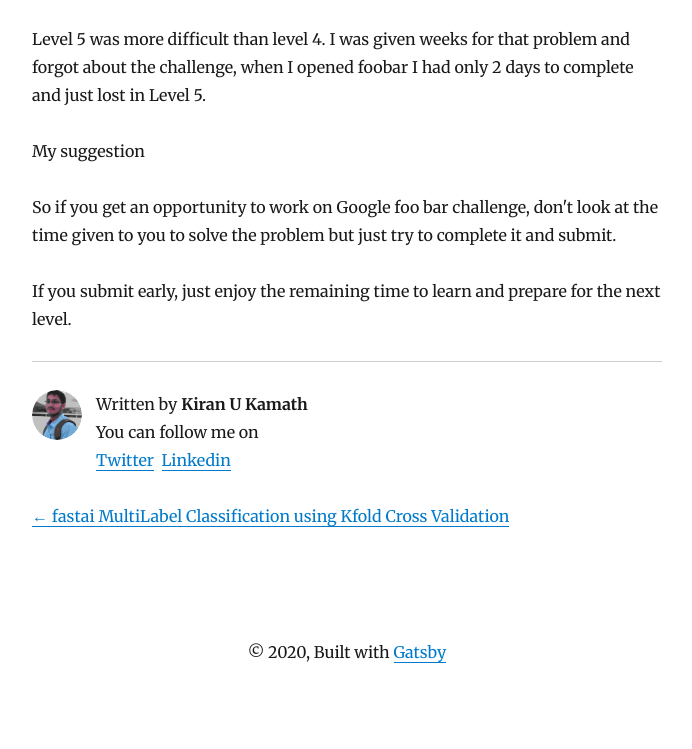
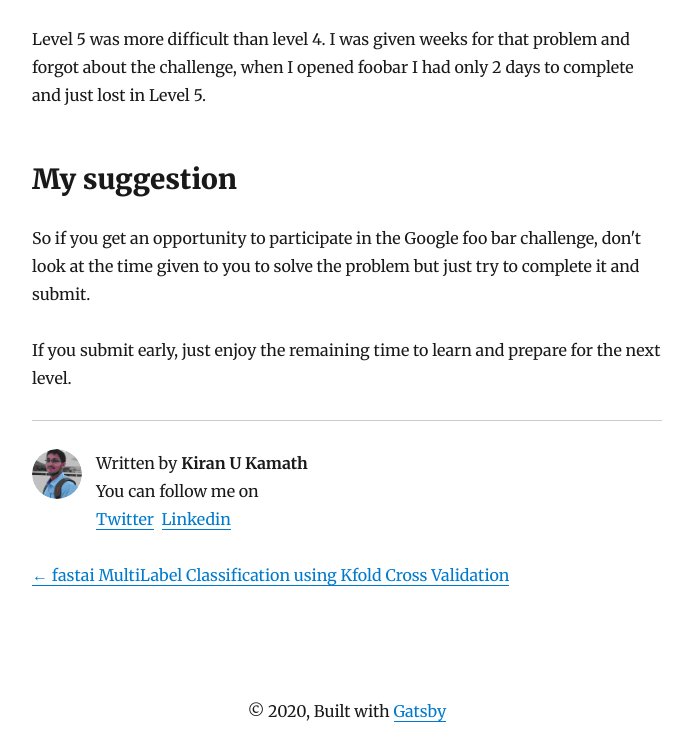
Before and after one commit to kiranukamath/myblogsite, a Gatsby site: page /blog/my-experience-of-google-foobar-challenge/ in a window 1280 px wide. Shown: the part 3451-4200 px from the top of the page, without its empty margins (293-985 px from the left). Before the commit the page ends 4141 px from the top, so only its background shows below. Built offline with nearby package versions, Linux system fonts and the light colour scheme; Gatsby itself is replaced by a stand-in of ours; some packages are replaced by stand-ins of ours.

Commit message:
Update Blog “my-experience-of-google-foobar-challenge”

```diff
--- a/content/blog/my-experience-of-google-foobar-challenge.md
+++ b/content/blog/my-experience-of-google-foobar-challenge.md
@@ -67,8 +67,8 @@ In foobar challenge time is not constraint till level 3 but if you are not worki
 
 Level 5 was more difficult than level 4. I was given weeks for that problem and forgot about the challenge, when I opened foobar I had only 2 days to complete and just lost in Level 5.
 
-My suggestion
+## My suggestion
 
-So if you get an opportunity to work on Google foo bar challenge, don't look at the time given to you to solve the problem but just try to complete it and submit.
+So if you get an opportunity to participate in the Google foo bar challenge, don't look at the time given to you to solve the problem but just try to complete it and submit.
 
 If you submit early, just enjoy the remaining time to learn and prepare for the next level.
```
